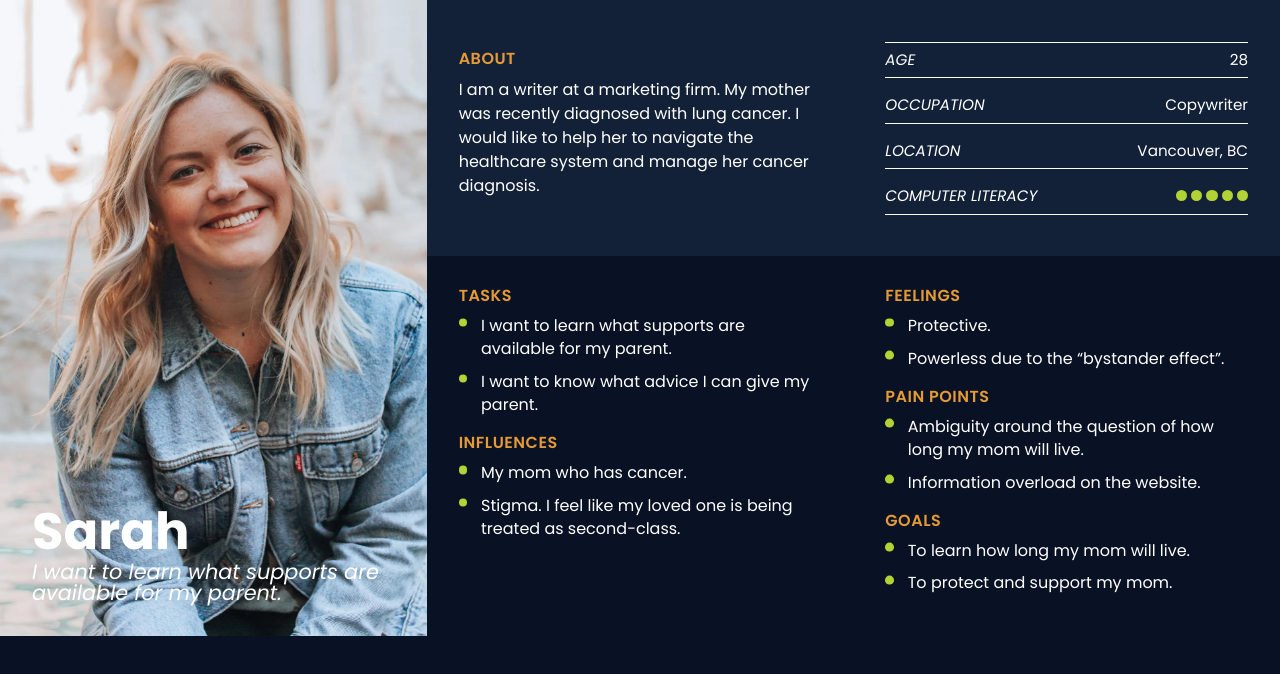
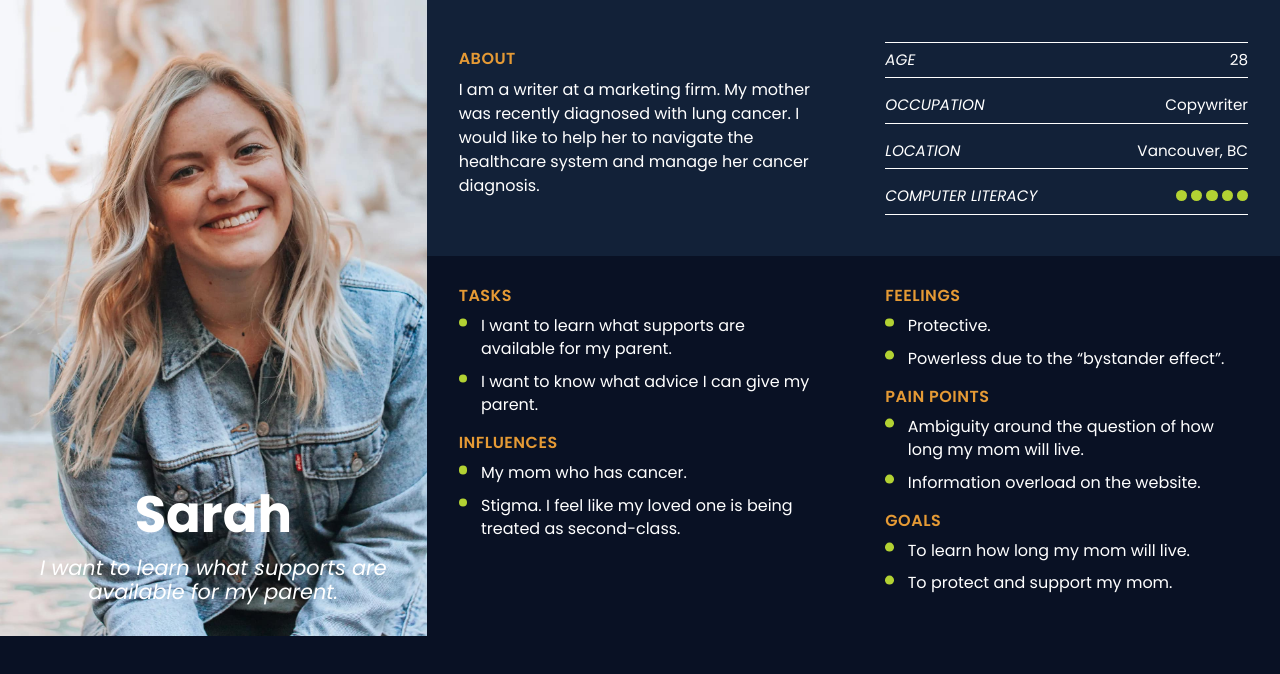
Before and after one commit to CoolMcProgrammer123/INM420-Assignment-6, a website: page public/index.html in a window 1280 px wide. Drawn offline with nearby package versions, Linux system fonts and the light colour scheme.

Commit message:
Minor tweaks for accuracy

```diff
--- a/public/assets/css/style.css
+++ b/public/assets/css/style.css
@@ -77,12 +77,19 @@ body {
     font-size: clamp(2.2rem, 4vw, 3.5rem);
     font-weight: 700;
     line-height: 1;
+
+    /* Aligned Center */
+    text-align: center;
 }
 
 .photo-section p {
     font-style: italic;
     font-size: clamp(1rem, 1.8vw, 1.3rem);
-    margin-top: 0.3rem;
+
+    /* Changed to match the reference more */
+    margin-top: 1rem;
+    line-height: 1.5rem;
+    text-align: center;
 }
 
 /* ---------- top-right ABOUT ---------- */
```
